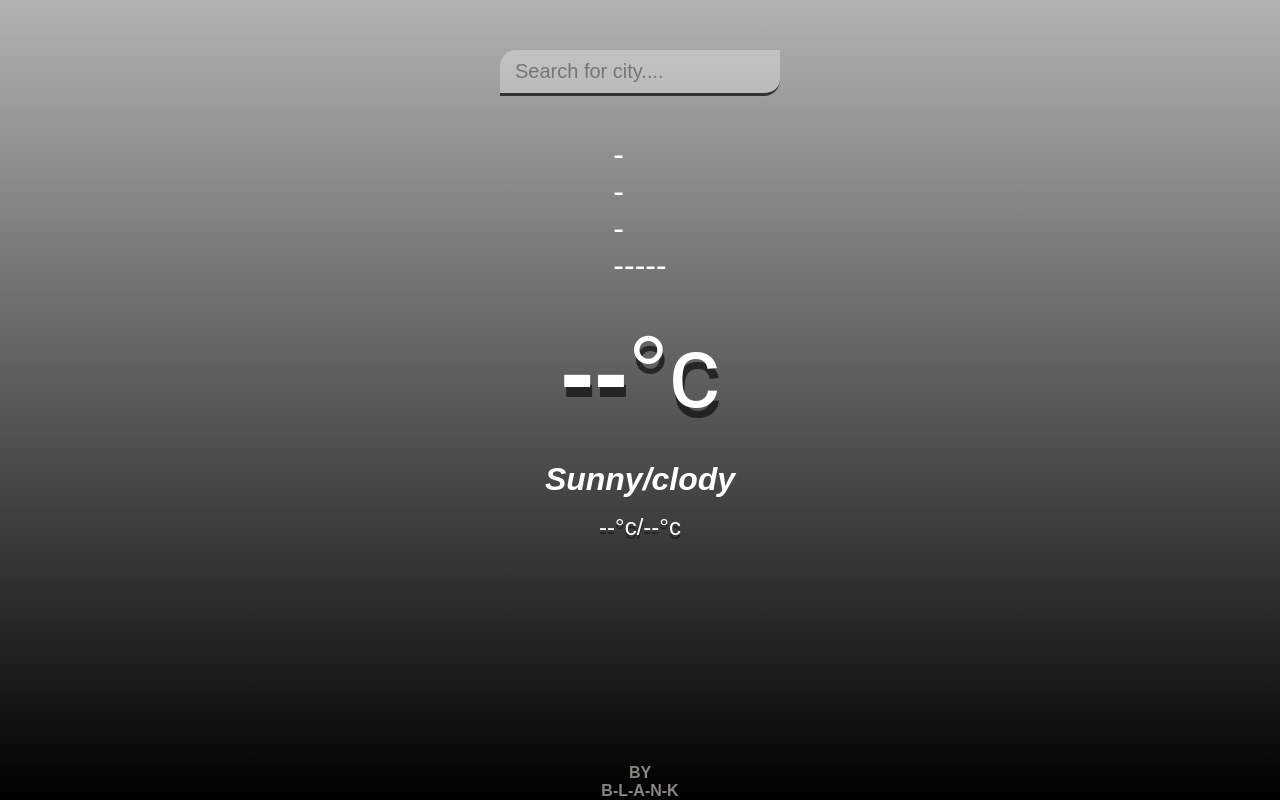
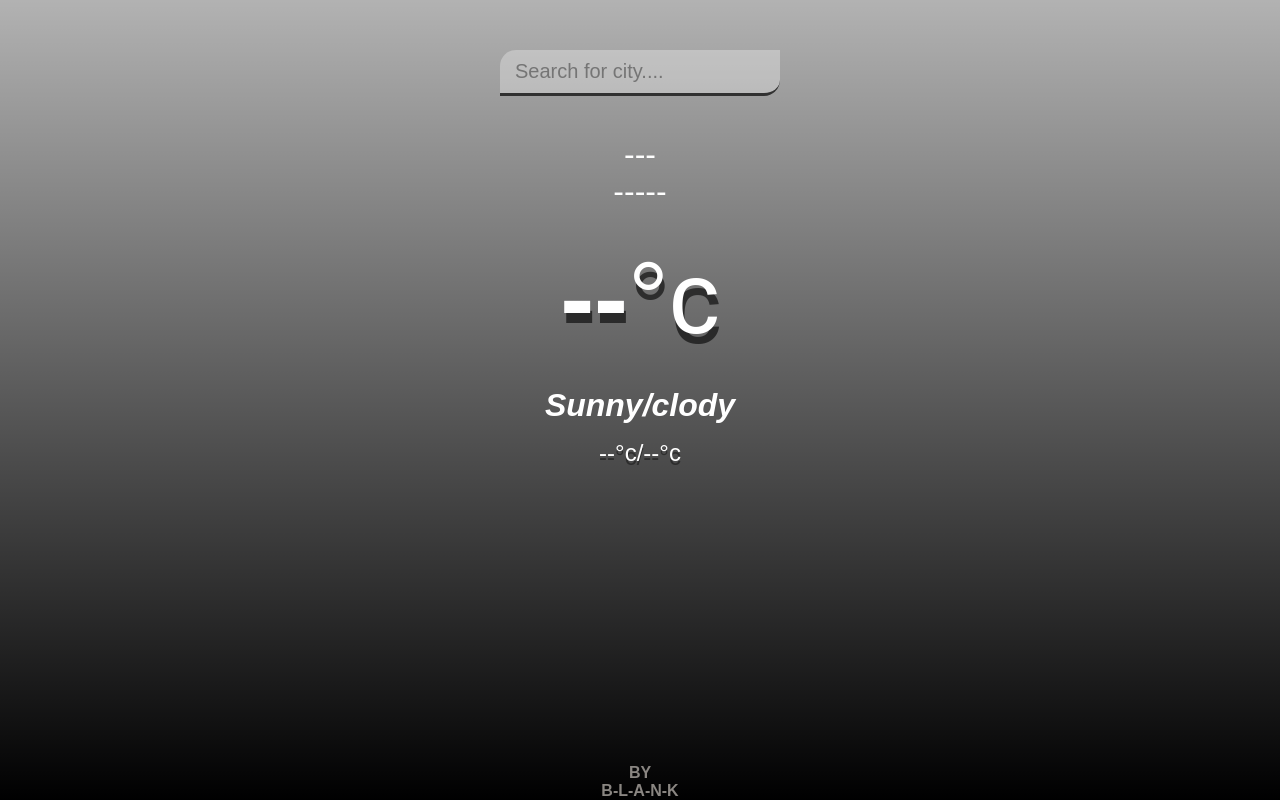
Before and after one commit to Nobita22/weather, a plain HTML site: page index.html in a window 1280 px wide. Drawn offline with Linux system fonts and the light colour scheme.

Commit message:
Update index.css

```diff
--- a/index.css
+++ b/index.css
@@ -57,7 +57,6 @@ main {
     color: #FFF;
     font-size: 32px;
     font-weight: 500;
-    max-width: 5px;
 }
 
 .location .date {
```
